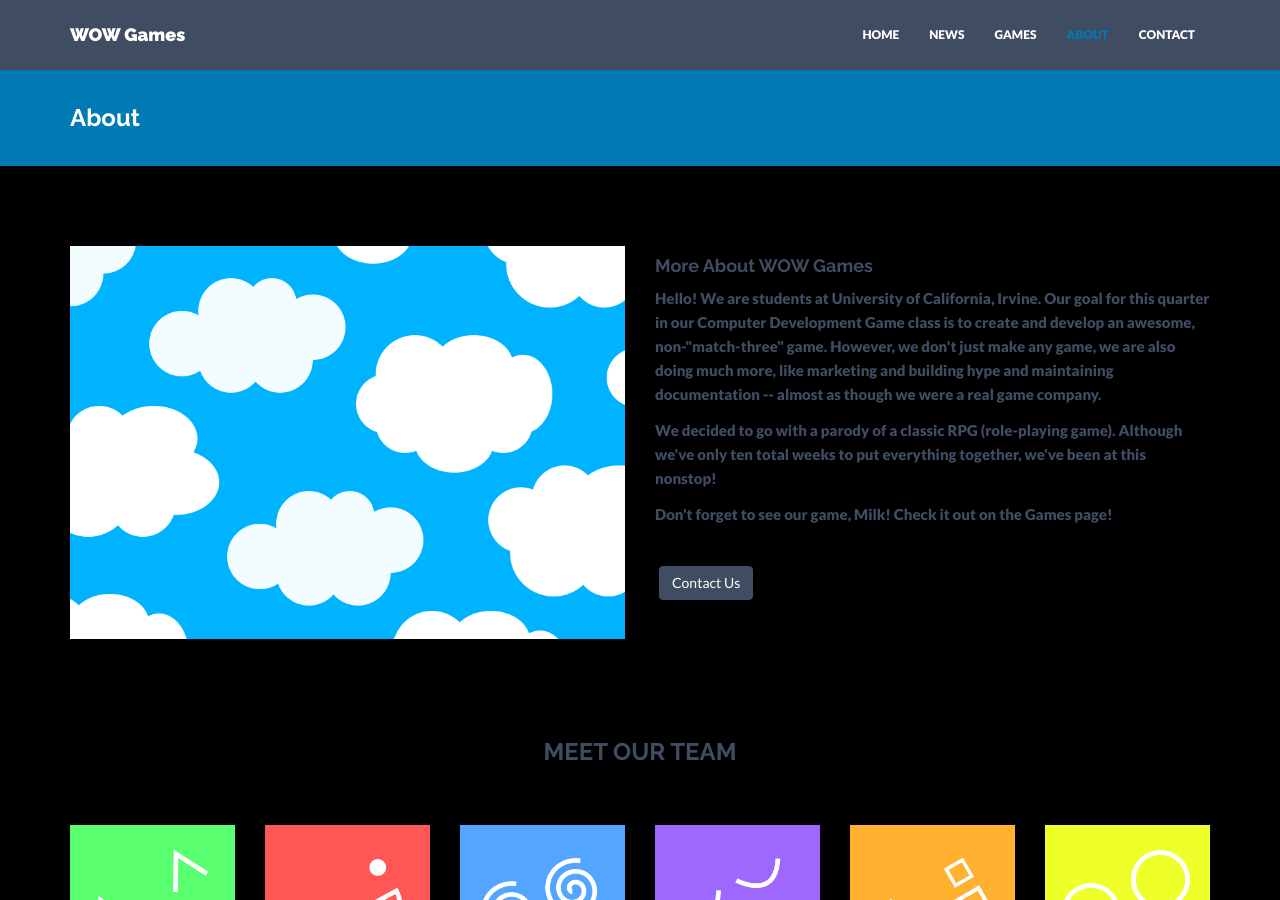
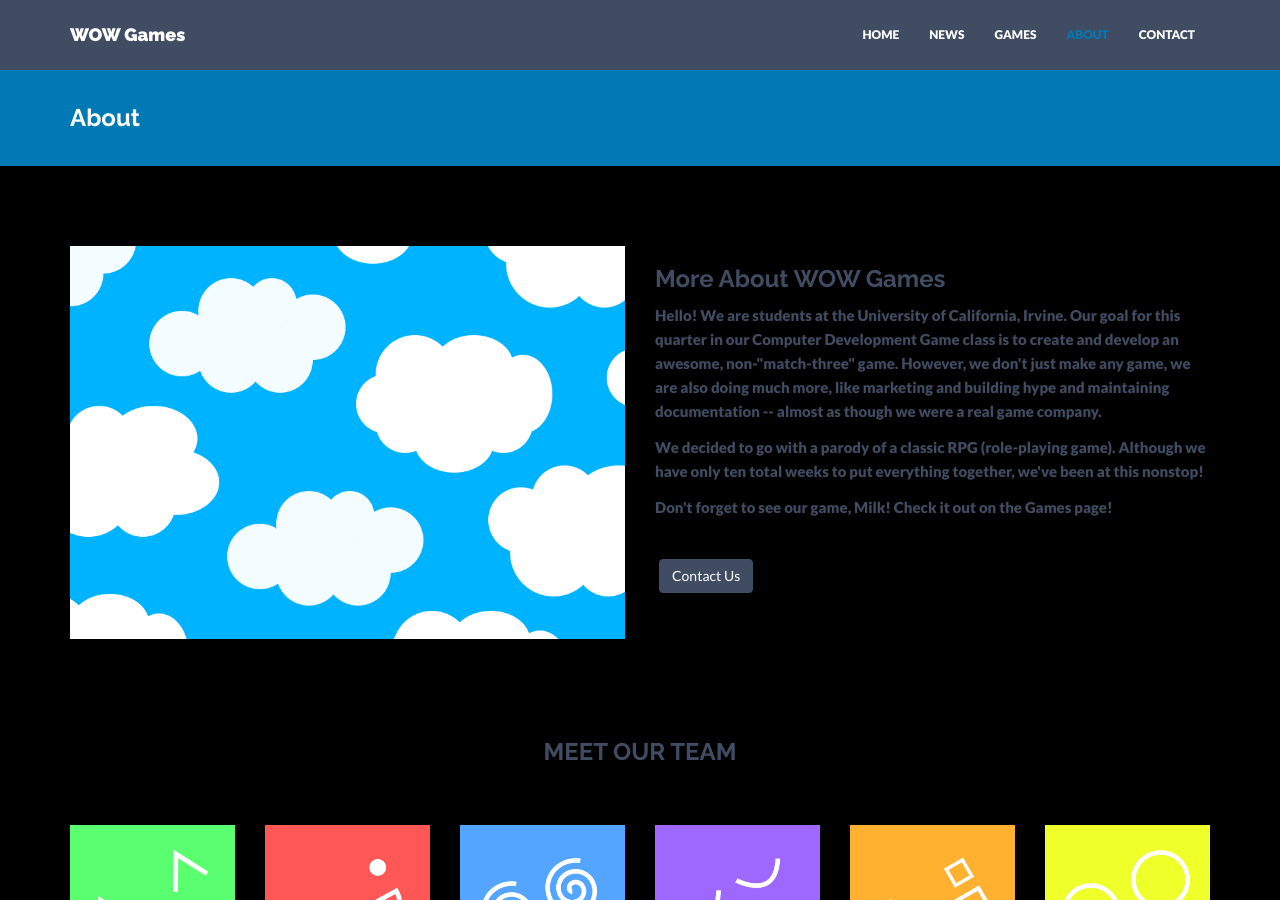
Before and after one commit to WOWGames/WOWGames.github.io, a Jekyll site: the page built from about.html, in a window 1280 px wide and 900 px high. Built offline with Jekyll 4.4.1, drawn with Linux system fonts in a browser that asks for light colours; nearby versions of some CDN libraries.

Commit message:
modified about section

```diff
--- a/about.html
+++ b/about.html
@@ -10,10 +10,10 @@ permalink: /about/
             <img class="img-responsive" src="{{ "/assets/img/about.png" | prepend: site.baseurl }}" alt="">
         </div>
         <div class="col-lg-6">
-            <h4>More About WOW Games</h4>
-            <p>Hello! We are students at University of California, Irvine. Our goal for this quarter in our Computer Development Game class is to create and develop an awesome, non-"match-three" game. However, we don't just make any game, we are also doing much more, like marketing and building hype and maintaining documentation -- almost as though we were a real game company.
-            <p> We decided to go with a parody of a classic RPG (role-playing game). Although we've only ten total weeks to put everything together, we've been at this nonstop!
-            <p> Don't forget to see our game, Milk! Check it out on the Games page!
+            <h3>More About WOW Games</h3>
+            <p>Hello! We are students at the University of California, Irvine. Our goal for this quarter in our Computer Development Game class is to create and develop an awesome, non-"match-three" game. However, we don't just make any game, we are also doing much more, like marketing and building hype and maintaining documentation -- almost as though we were a real game company.
+            <p>We decided to go with a parody of a classic RPG (role-playing game). Although we have only ten total weeks to put everything together, we've been at this nonstop!
+            <p>Don't forget to see our game, Milk! Check it out on the Games page!
             <p><br/><a href="/contact/" class="btn btn-theme">Contact Us</a></p>
         </div>
     </div><! --/row -->
```
